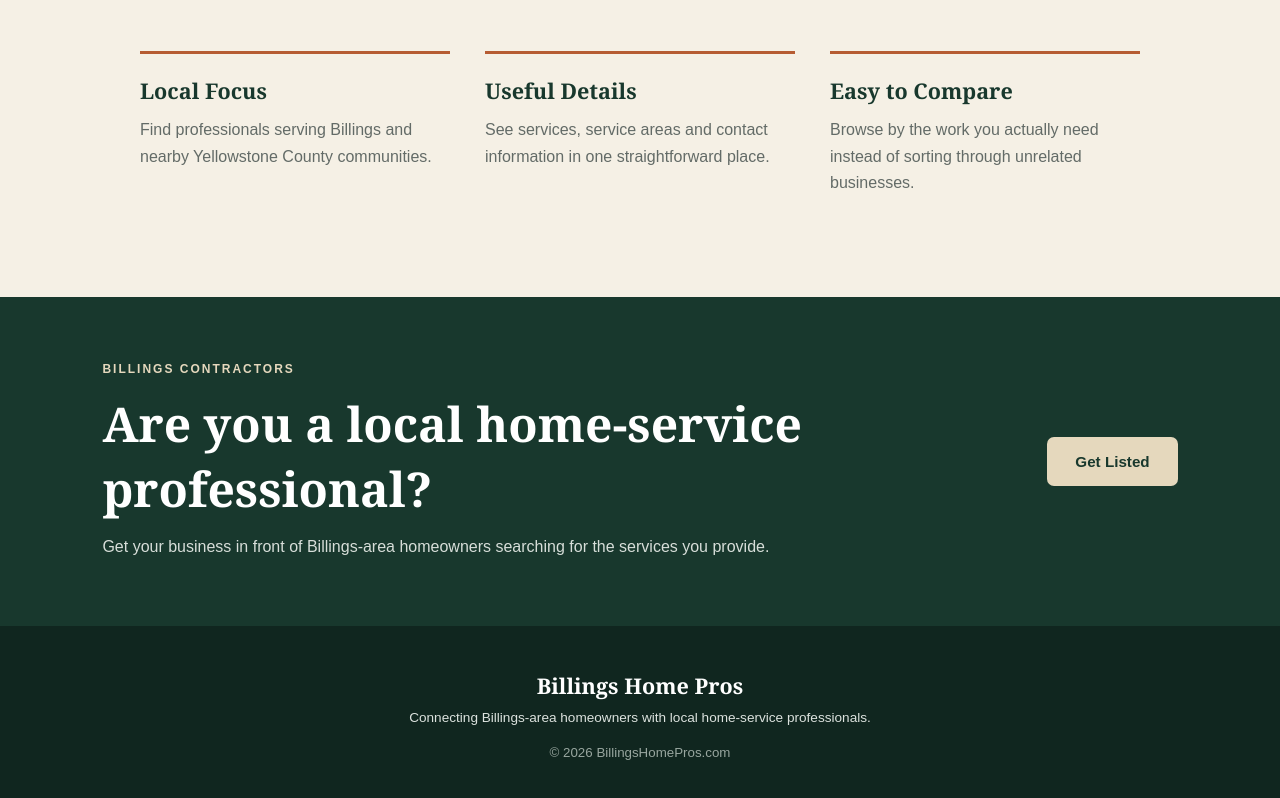
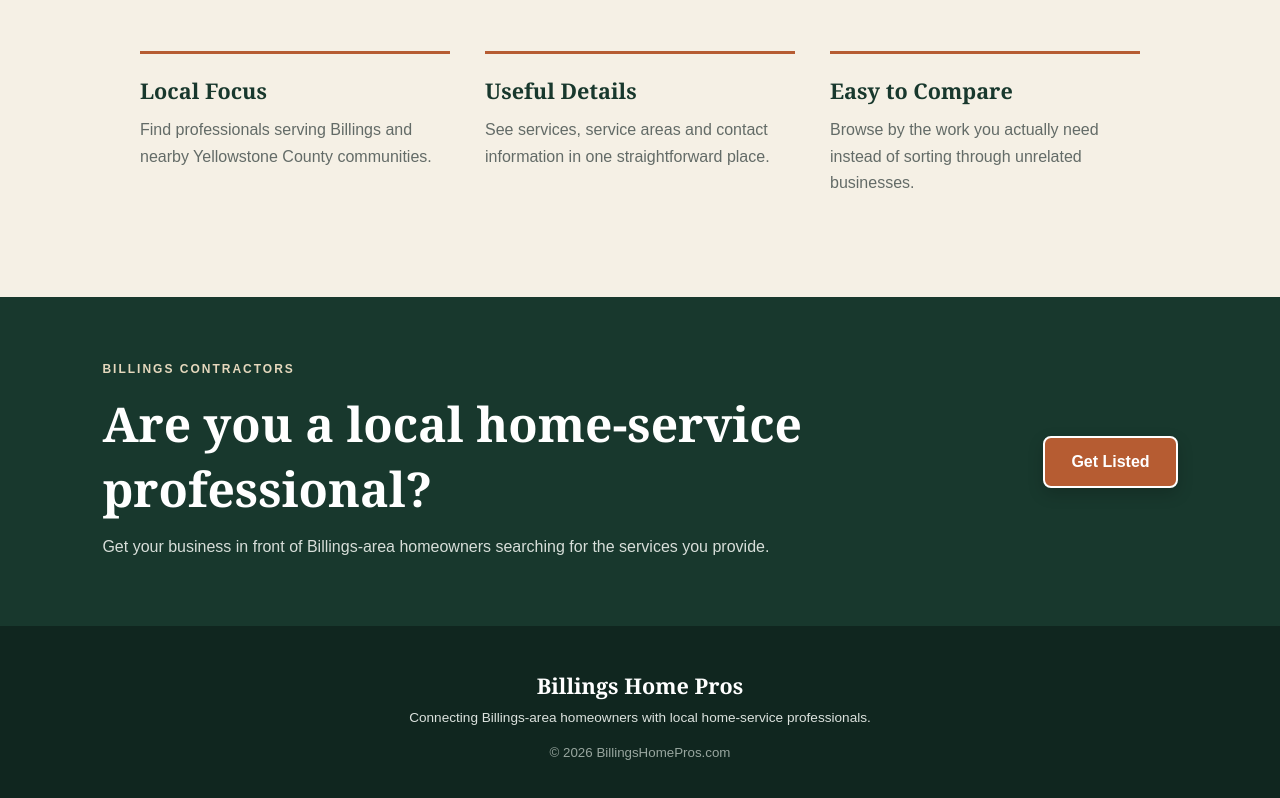
Before and after one commit to Cheddaronbass/billingshomepros, a Next.js app: page / in a window 1280 px wide. Shown: the part 2046-2844 px from the top of the page. Built offline with nearby package versions, Linux system fonts and the light colour scheme.

Commit message:
Add styles for lightButton in proSection

```diff
--- a/app/globals.css
+++ b/app/globals.css
@@ -1329,3 +1329,25 @@ footer small {
 .featuredBenefits span {
   display: block;
 }
+/* CONTRACTOR GET LISTED CTA */
+
+.proSection .lightButton {
+  display: inline-block;
+  padding: 15px 26px;
+  background: var(--rust);
+  border: 2px solid #ffffff;
+  border-radius: 8px;
+  color: #ffffff !important;
+  font-size: 1rem;
+  font-weight: 800;
+  text-decoration: none;
+  box-shadow: 0 6px 16px rgba(0, 0, 0, 0.18);
+  transition:
+    transform 0.2s ease,
+    box-shadow 0.2s ease;
+}
+
+.proSection .lightButton:hover {
+  transform: translateY(-2px);
+  box-shadow: 0 9px 20px rgba(0, 0, 0, 0.24);
+}
```
